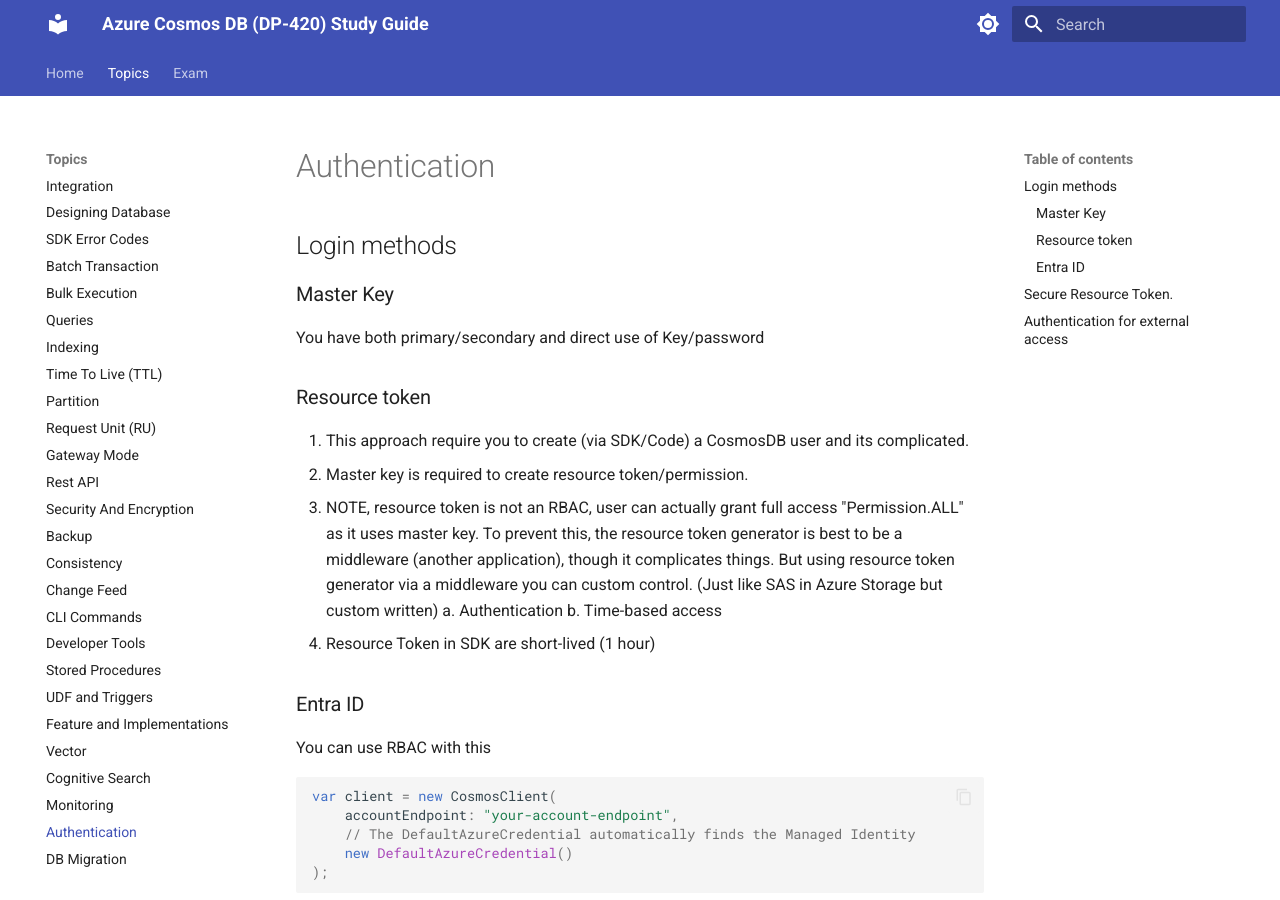
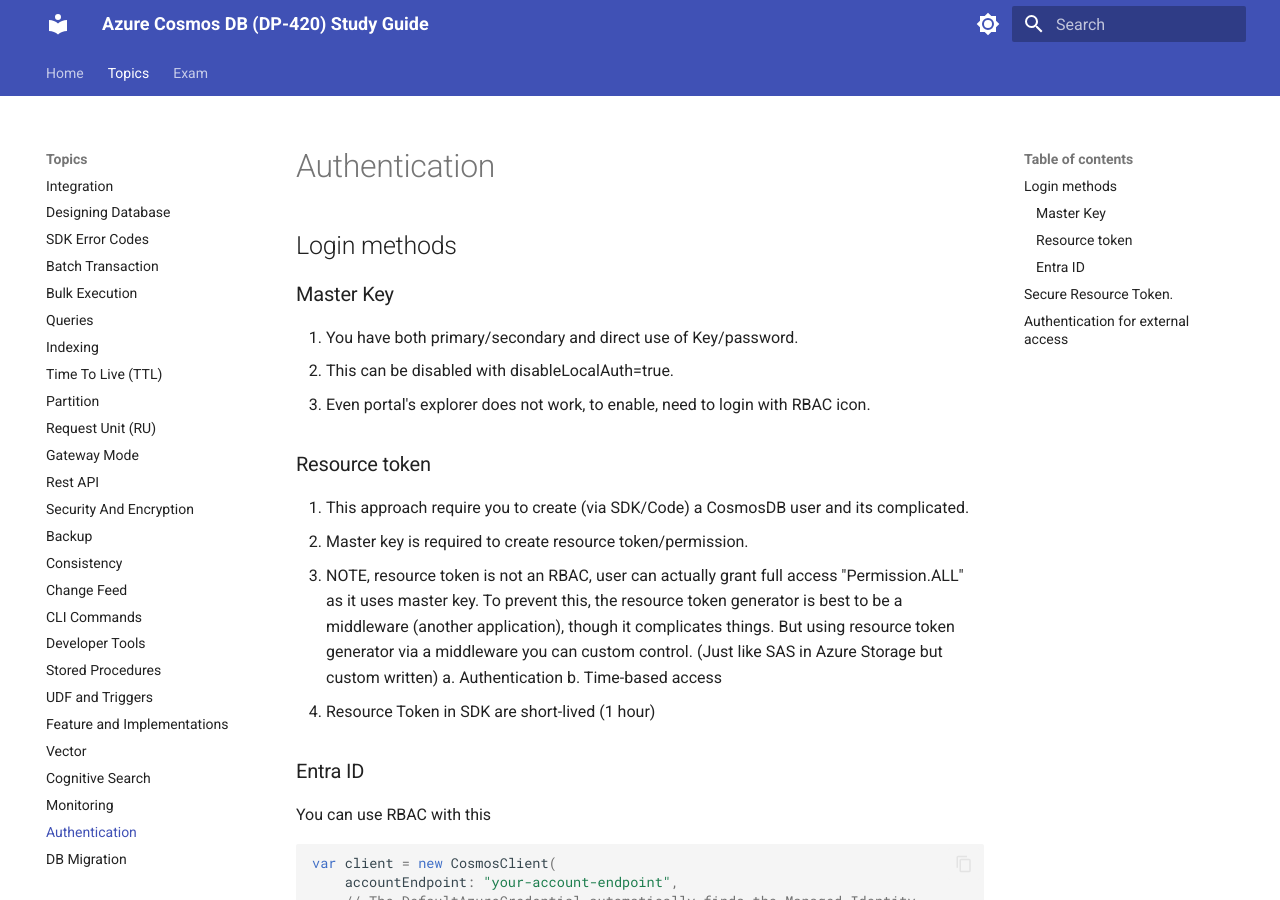
Before and after one commit to yoonghan/Azure-Cosmos-DB-DP-420, an MkDocs documentation site: the page built from docs/33. Authentication.md, in a window 1280 px wide and 900 px high. Built offline with MkDocs 1.6.1 and Material for MkDocs 9.7.7, drawn with Linux system fonts in a browser that asks for light colours.

Commit message:
Update 33. Authentication.md

```diff
--- a/docs/33. Authentication.md
+++ b/docs/33. Authentication.md
@@ -3,7 +3,9 @@
 ## Login methods
 
 ### Master Key
-You have both primary/secondary and direct use of Key/password
+1. You have both primary/secondary and direct use of Key/password.
+2. This can be disabled with disableLocalAuth=true.
+3. Even portal's explorer does not work, to enable, need to login with RBAC icon.
 
 ### Resource token
 1. This approach require you to create (via SDK/Code) a CosmosDB user and its complicated.
```
